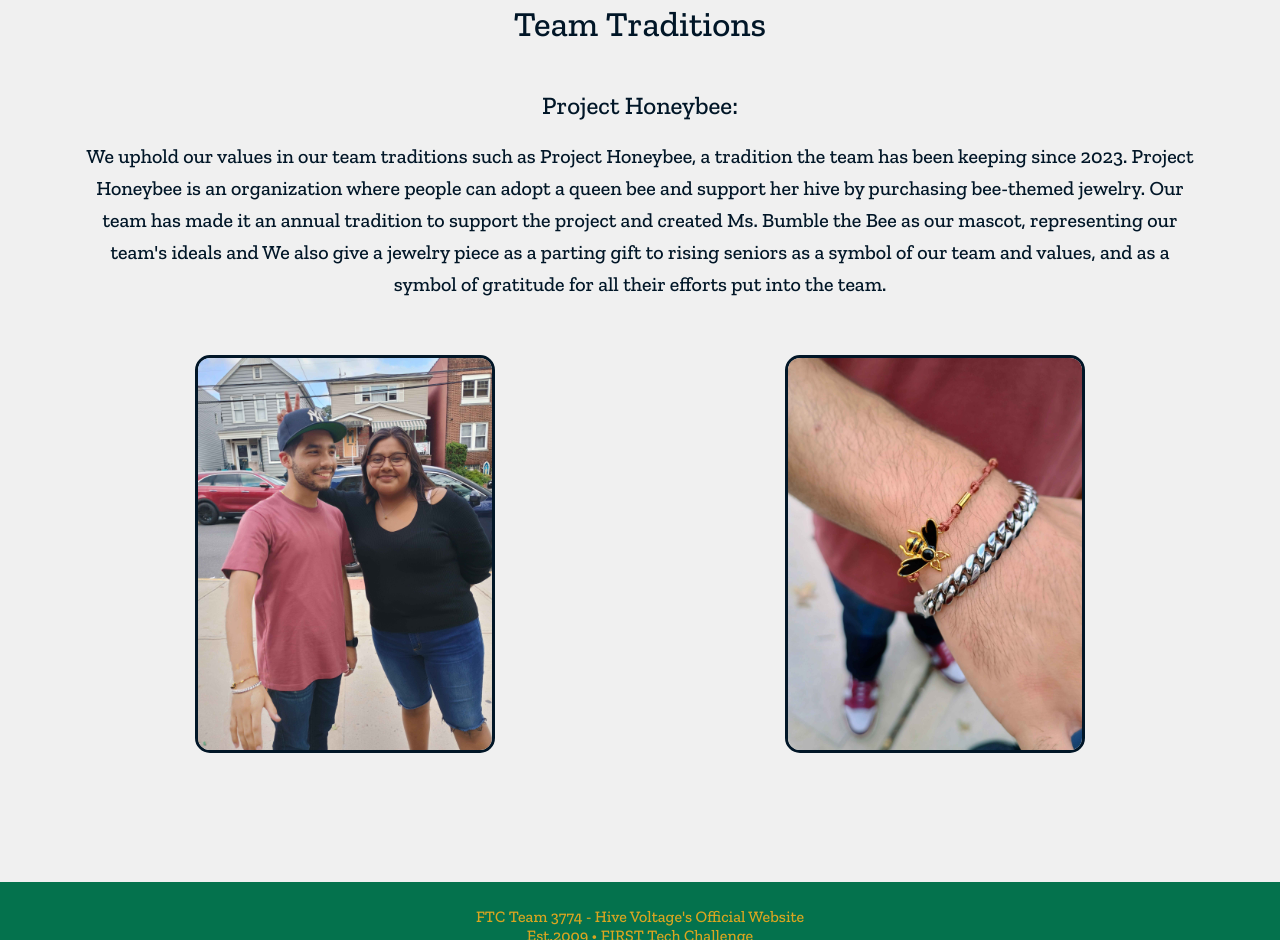
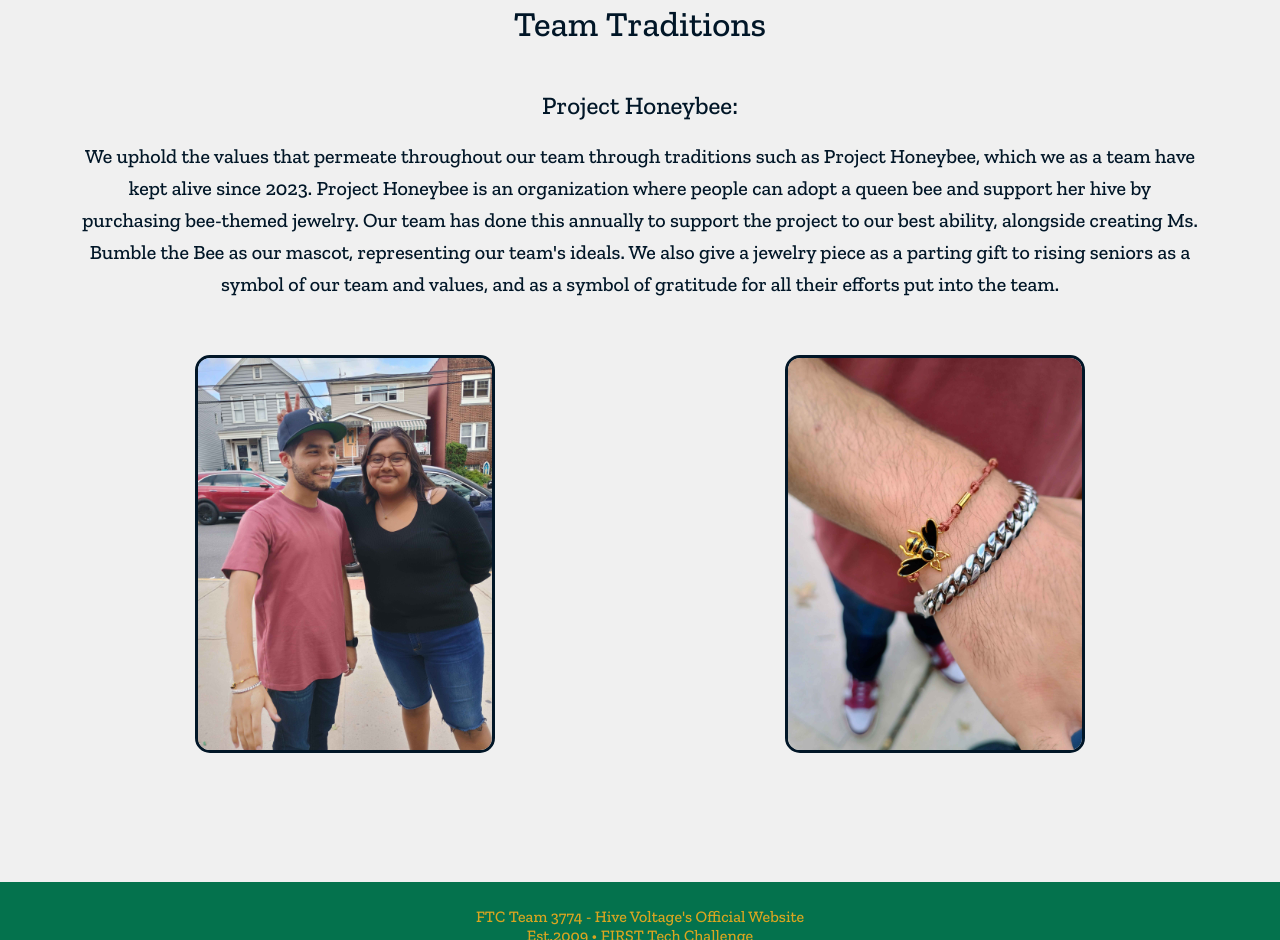
Before and after one commit to BEETROOT-PERSON/3774OfficialWebsite, a plain HTML site: page index.html in a window 1280 px wide. Shown: the part 2786-3726 px from the top of the page. Drawn offline with nearby package versions, Linux system fonts and the light colour scheme.

Commit message:
Update index.html

```diff
--- a/index.html
+++ b/index.html
@@ -111,11 +111,12 @@
             <ul id = "traditions">
                 <li id = "honeybee">Project Honeybee:</li>
                 <li>
-                    We uphold our values in our team traditions such as Project Honeybee, a tradition the team has been keeping since
-                    2023. Project Honeybee is an organization where people can adopt a queen bee and support her hive by purchasing
-                    bee-themed jewelry. Our team has made it an annual tradition to support the project and created Ms. Bumble the Bee
-                    as our mascot, representing our team's ideals and We also give a jewelry piece as a parting gift to rising seniors
-                    as a symbol of our team and values, and as a symbol of gratitude for all their efforts put into the team.
+                    We uphold the values that permeate throughout our team through traditions such as Project Honeybee, which we as a
+                    team have kept alive since 2023. Project Honeybee is an organization where people can adopt a queen bee and support
+                    her hive by purchasing bee-themed jewelry. Our team has done this annually to support the project to our best
+                    ability, alongside creating Ms. Bumble the Bee as our mascot, representing our team's ideals. We also give a
+                    jewelry piece as a parting gift to rising seniors as a symbol of our team and values, and as a symbol of gratitude
+                    for all their efforts put into the team.
                 </li>
             </ul>
             <img id = "honeybeeJewel" src = "Content/honeybeeJewel.jpg" alt = "One of the jewels we gifted a former member!">
```
